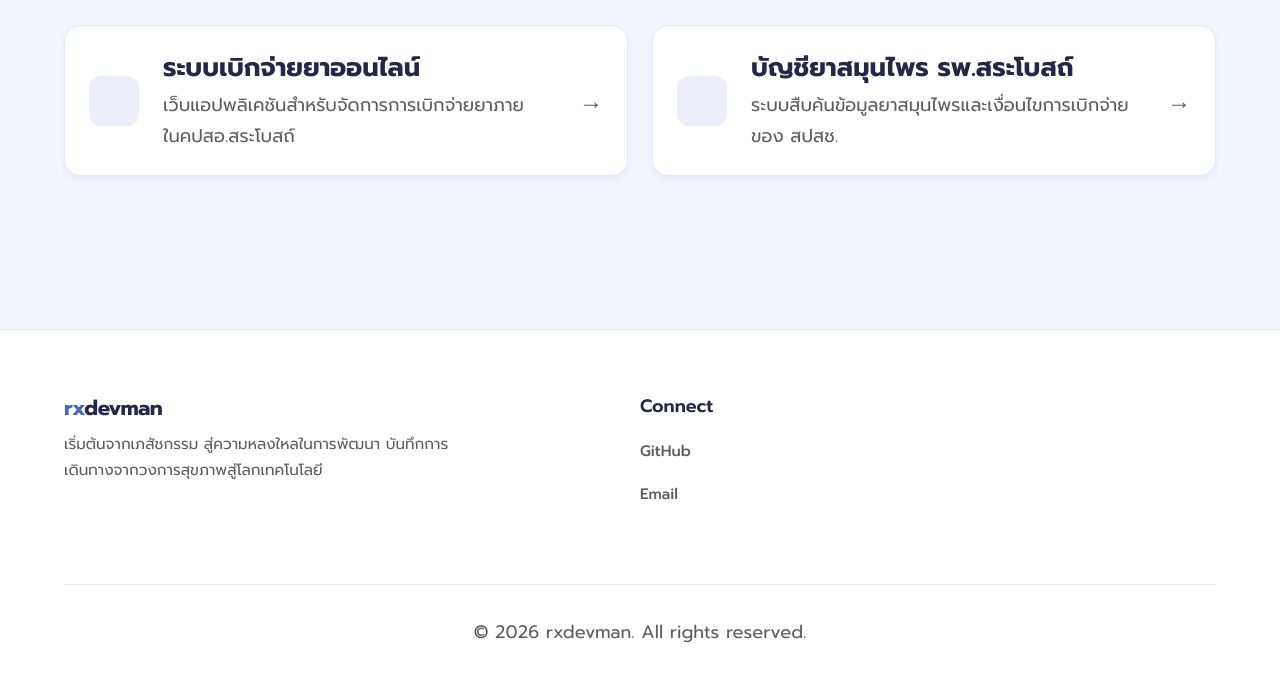
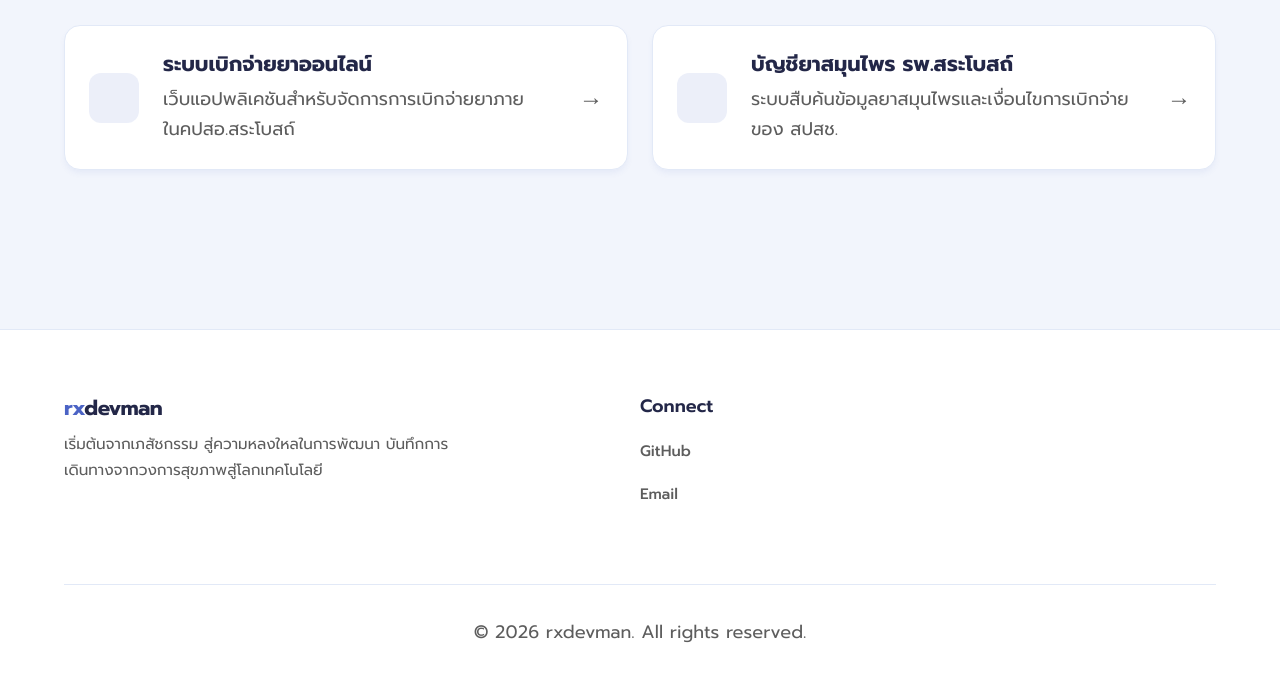
Before and after one commit to pharmacist-sabot/rxdevnotes, an Astro site: page /tools in a window 1280 px wide. Shown: the part 221-902 px from the top of the page. Built offline with nearby package versions, Linux system fonts and the light colour scheme; Astro itself is replaced by a stand-in of ours; some icons are missing.

Commit message:
style(components): downgrade tool title heading from h1 to h2 in ToolCard component

```diff
--- a/src/components/tools/ToolCard.astro
+++ b/src/components/tools/ToolCard.astro
@@ -14,7 +14,7 @@ const { title, description, href, icon } = Astro.props;
     <Icon name={icon} class="card-icon" />
   </div>
   <div class="text-content">
-    <h1>{title}</h1>
+    <h2>{title}</h2>
     <p>{description}</p>
   </div>
   <span class="cta-arrow">&rarr;</span>
@@ -40,7 +40,7 @@ const { title, description, href, icon } = Astro.props;
     font-size: 1.75rem;
     color: var(--brand-color);
   }
-  h1 {
+  h2 {
     margin: 0 0 0.25rem;
   }
   p {
```
